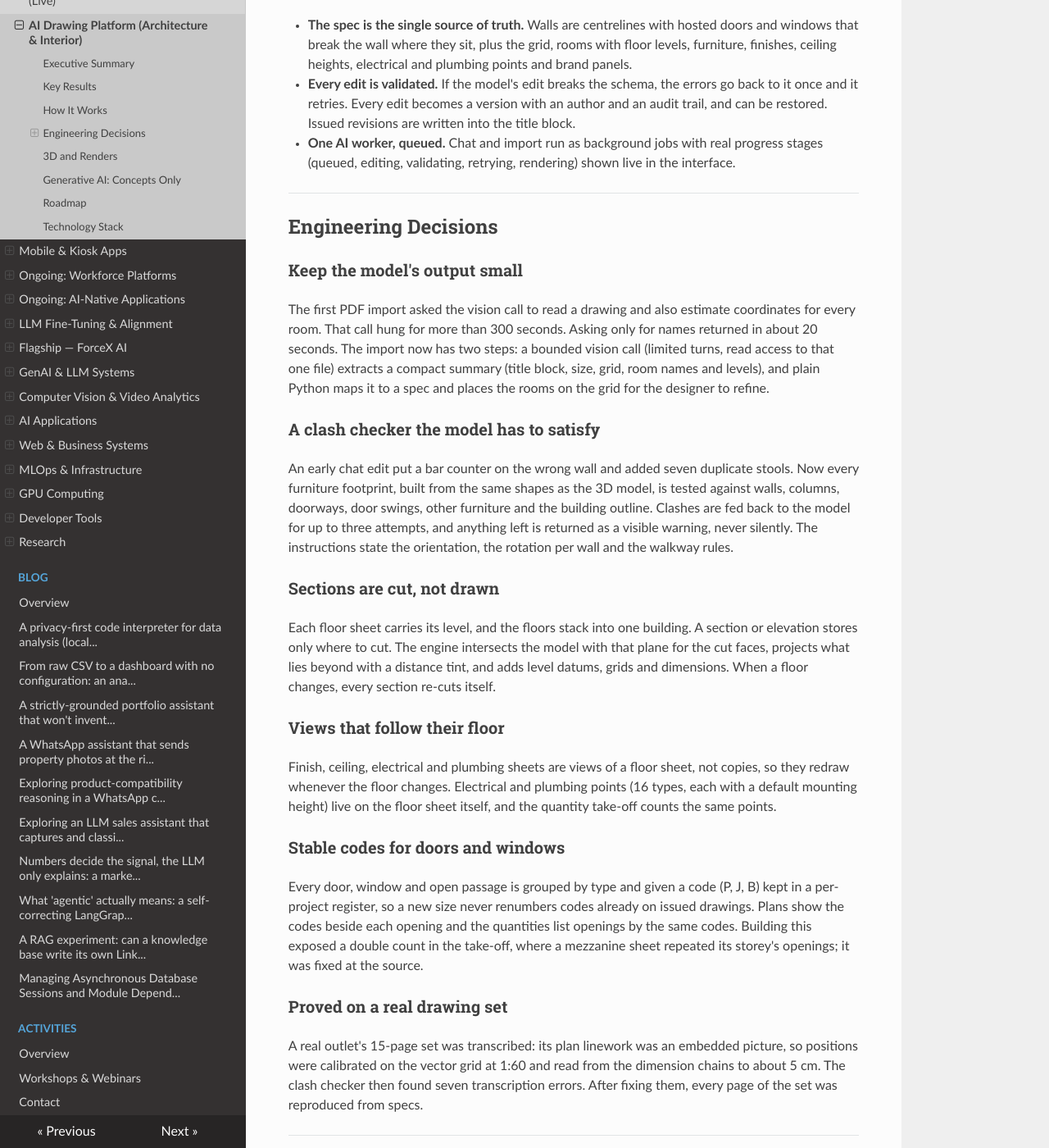
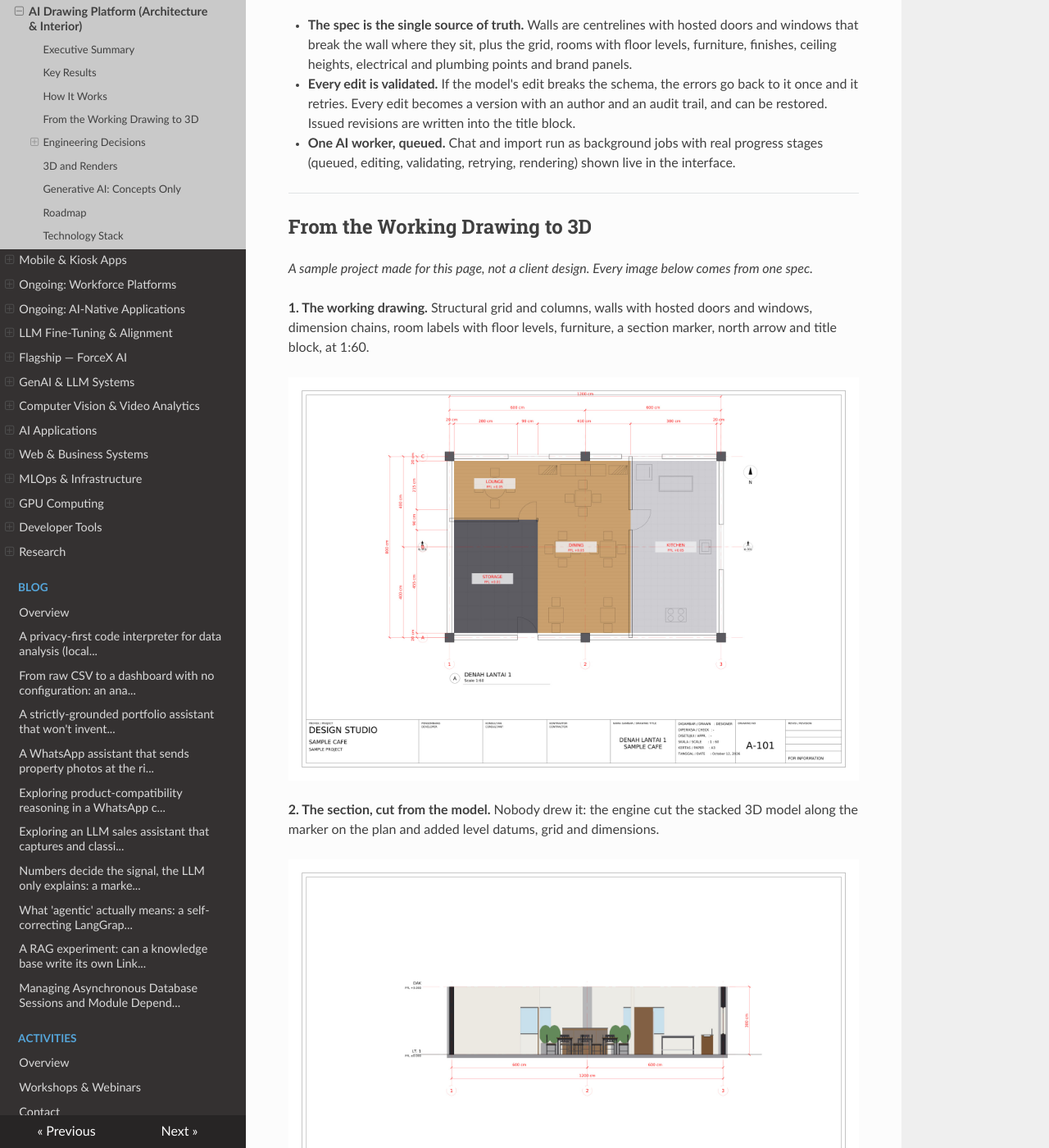
Before and after one commit to robiriu/robiriu.github.io, an MkDocs documentation site: the page built from docs/projects/ai-drawing-platform.md, in a window 1280 px wide and 1400 px high, scrolled down 1171 px. Shown: the whole window at 82% size. Built offline with MkDocs 1.6.1, drawn with Linux system fonts in a browser that asks for light colours; nearby versions of some CDN libraries; a script that is not in the unit is left out; some of the changed text lies outside the part shown.

Commit message:
AI drawing platform: from the working drawing to 3D, shown on a sample project
Plan, auto-cut section, the app, dollhouse, walk and a photoreal render of one sample
cafe spec. No client design, company, brand or staff names.

```diff
--- a/docs/projects/ai-drawing-platform.md
+++ b/docs/projects/ai-drawing-platform.md
@@ -40,6 +40,36 @@
 - **The spec is the single source of truth.** Walls are centrelines with hosted doors and windows that break the wall where they sit, plus the grid, rooms with floor levels, furniture, finishes, ceiling heights, electrical and plumbing points and brand panels.
 - **Every edit is validated.** If the model's edit breaks the schema, the errors go back to it once and it retries. Every edit becomes a version with an author and an audit trail, and can be restored. Issued revisions are written into the title block.
 - **One AI worker, queued.** Chat and import run as background jobs with real progress stages (queued, editing, validating, retrying, rendering) shown live in the interface.
+
+---
+
+## From the Working Drawing to 3D
+
+*A sample project made for this page, not a client design. Every image below comes from one spec.*
+
+**1. The working drawing.** Structural grid and columns, walls with hosted doors and windows, dimension chains, room labels with floor levels, furniture, a section marker, north arrow and title block, at 1:60.
+
+![Floor plan sheet generated from the spec](../images/adp-plan.jpg)
+
+**2. The section, cut from the model.** Nobody drew it: the engine cut the stacked 3D model along the marker on the plan and added level datums, grid and dimensions.
+
+![Section A-A cut automatically from the model](../images/adp-section.jpg)
+
+**3. The platform.** The designer works in chat (or edits the spec directly); every edit is a version with its history.
+
+![The platform showing the plan sheet next to the chat](../images/adp-app.jpg)
+
+**4. The same plan in 3D.** A dollhouse view in the browser, with the room list and a live mini-map.
+
+![Dollhouse view of the 3D model](../images/adp-dollhouse.jpg)
+
+**5. Walking inside.** First-person at eye height, with wall and furniture collision; it also runs on a phone.
+
+![Walking inside the 3D model](../images/adp-walk.jpg)
+
+**6. A photoreal render.** Blender Cycles rendering the same model on a workstation, about two minutes on a laptop GPU.
+
+![Photoreal render of the dining room](../images/adp-render.jpg)
 
 ---
 
@@ -110,4 +140,4 @@
 
 ---
 
-*Built for a private client. The platform is internal, so it is described without screenshots, and the company name, brands, outlets and locations are omitted throughout. Architecture, engineering decisions and metrics are described as built.*
+*Built for a private client. The images show a sample project made for this page, not a client design; the company name, brands, outlets and locations are omitted throughout. Architecture, engineering decisions and metrics are described as built.*
```
Also changed, not shown: docs/images/adp-app.jpg (added), docs/images/adp-dollhouse.jpg (added), docs/images/adp-plan.jpg (added), docs/images/adp-render.jpg (added), docs/images/adp-section.jpg (added), docs/images/adp-walk.jpg (added).
